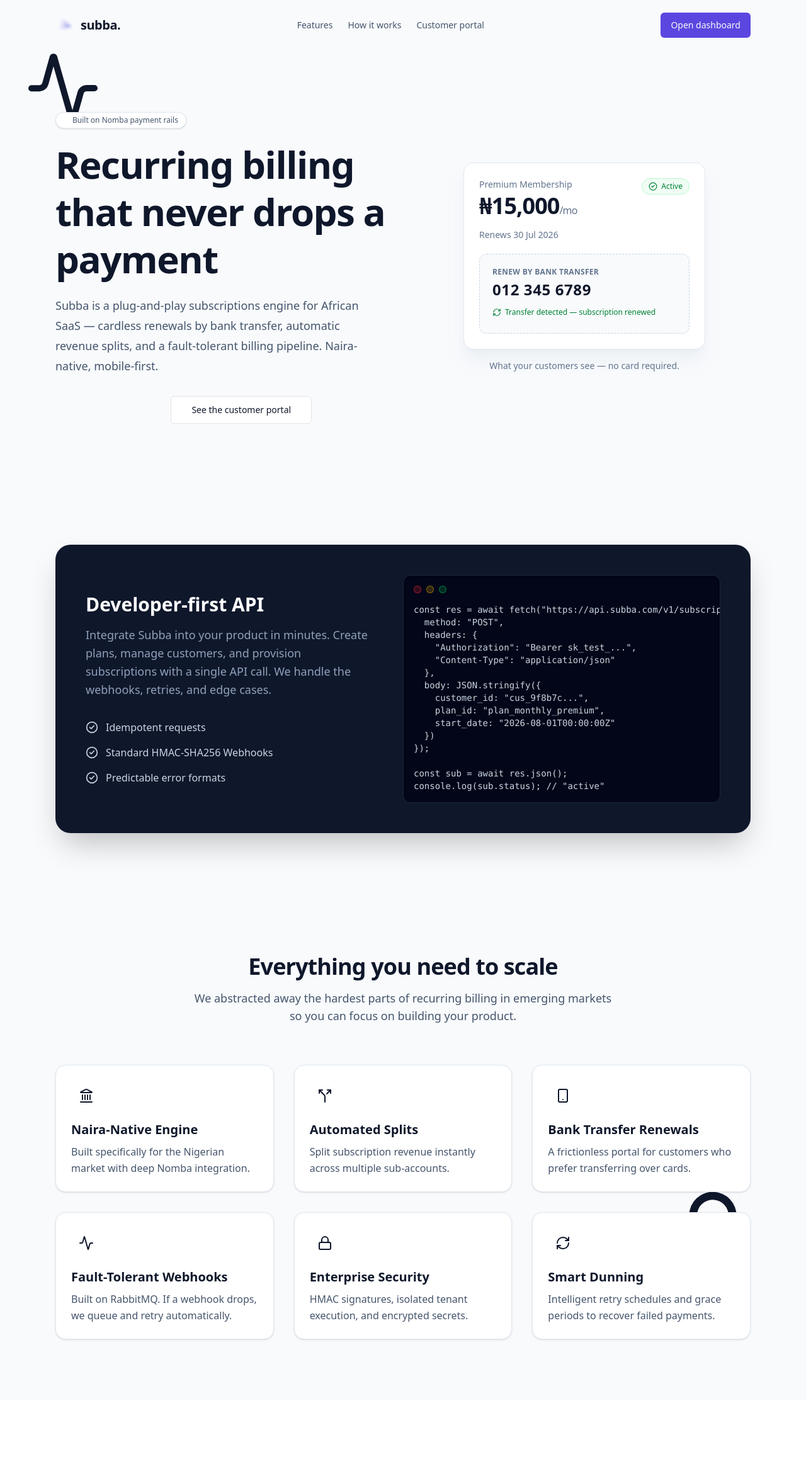
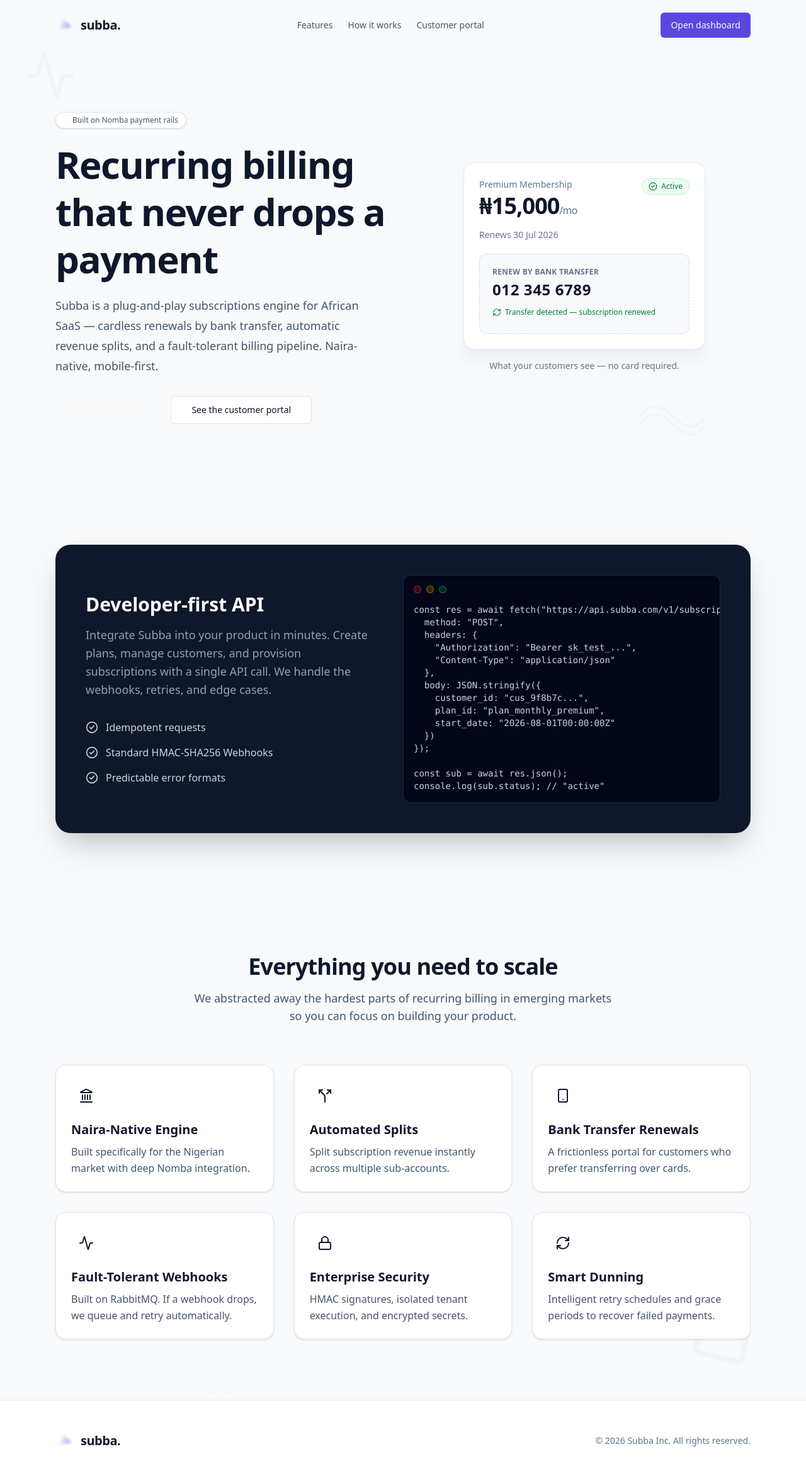
Before and after one commit to shemigam1/subba, a Next.js app in the folder frontend/: page / in a window 1280 px wide. Shown: the top 2336 px of the page at 63% size. Before the commit the page ends 2223 px from the top, so only its background shows below. Built offline with nearby package versions, Linux system fonts and the light colour scheme; no server answers.

Commit message:
chore(frontend): refine floating icons, add doodles, and append footer

```diff
--- a/frontend/app/page-client.tsx
+++ b/frontend/app/page-client.tsx
@@ -18,21 +18,40 @@
 export function LandingClient() {
   return (
     <div className="flex min-h-dvh flex-col bg-slate-50 text-slate-900 relative overflow-hidden">
-      {/* Floating Background Icons */}
+      {/* Floating Background Icons & Doodles */}
       <motion.div
-        className="absolute top-20 left-10 text-brand-200/50"
+        className="absolute top-20 left-10 text-slate-300/20"
         animate={{ y: [0, 20, 0], rotate: [0, 10, -10, 0] }}
         transition={{ duration: 6, repeat: Infinity, ease: "easeInOut" }}
       >
-        <Activity size={120} />
+        <Activity size={80} />
       </motion.div>
       <motion.div
-        className="absolute bottom-40 right-20 text-brand-200/50"
+        className="absolute bottom-40 right-20 text-slate-300/20"
         animate={{ y: [0, -30, 0], rotate: [0, -15, 15, 0] }}
         transition={{ duration: 8, repeat: Infinity, ease: "easeInOut", delay: 1 }}
       >
-        <Lock size={150} />
+        <Lock size={100} />
       </motion.div>
+
+      {/* Doodles */}
+      <motion.svg
+        className="absolute top-1/4 right-32 text-slate-200/30 w-32 h-32"
+        viewBox="0 0 100 100"
+        fill="none"
+        stroke="currentColor"
+        strokeWidth="2"
+        animate={{ x: [0, -20, 0], y: [0, 10, 0] }}
+        transition={{ duration: 10, repeat: Infinity, ease: "easeInOut" }}
+      >
+        <path d="M10 50 Q 25 25 50 50 T 90 50" />
+        <path d="M10 60 Q 25 35 50 60 T 90 60" />
+      </motion.svg>
+      <motion.div
+        className="absolute bottom-20 left-1/4 w-16 h-16 border-4 border-slate-200/30 rounded-full"
+        animate={{ scale: [1, 1.2, 1], opacity: [0.3, 0.1, 0.3] }}
+        transition={{ duration: 5, repeat: Infinity, ease: "easeInOut", delay: 2 }}
+      />
 
       {/* Nav */}
       <header className="mx-auto flex w-full max-w-6xl items-center justify-between px-6 py-5 relative z-10">
@@ -243,6 +262,20 @@
           ))}
         </div>
       </section>
+
+      {/* Footer */}
+      <footer className="border-t border-slate-200 bg-white relative z-10">
+        <div className="mx-auto w-full max-w-6xl px-6 py-12 md:flex md:items-center md:justify-between">
+          <div className="flex justify-center md:justify-start">
+            <SubbaLogo size="sm" showText={true} />
+          </div>
+          <div className="mt-8 md:mt-0">
+            <p className="text-center text-sm leading-5 text-slate-500">
+              &copy; {new Date().getFullYear()} Subba Inc. All rights reserved.
+            </p>
+          </div>
+        </div>
+      </footer>
     </div>
   );
 }
```
